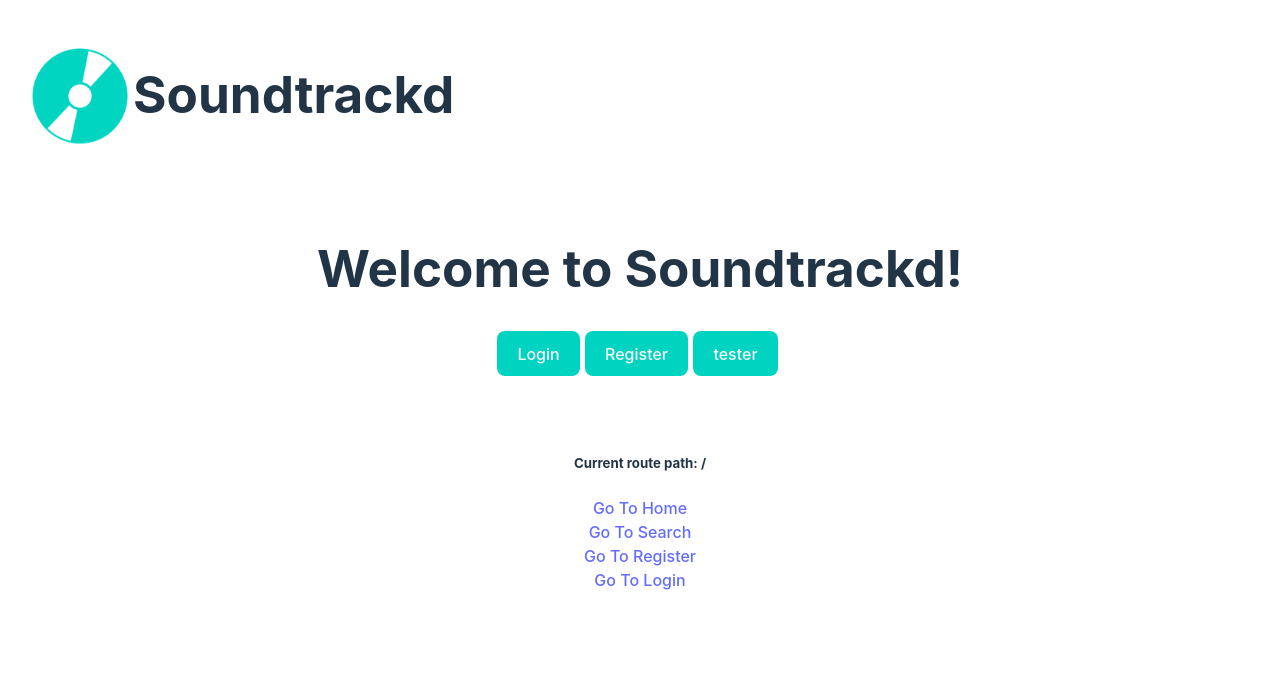
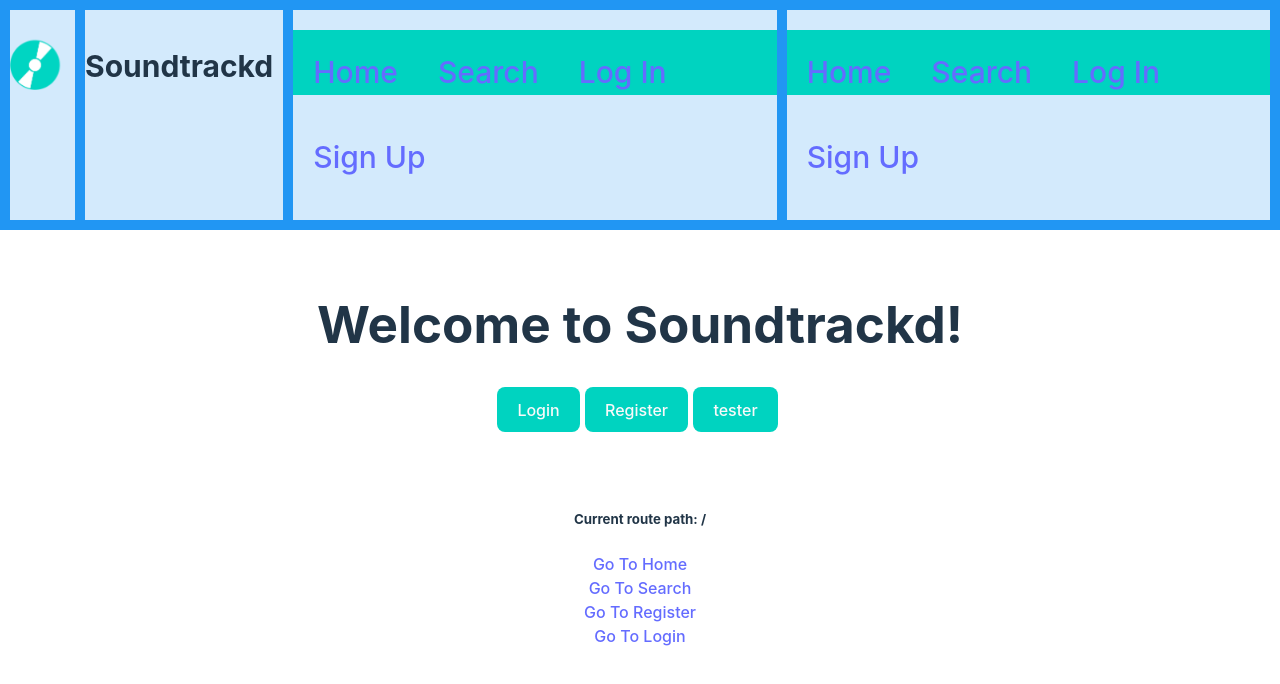
Before and after one commit to UhOhDonovan/soundtrackd-frontend, a Vue app: page / in a window 1280 px wide. Shown: the top 684 px of the page. Built offline with nearby package versions, Linux system fonts and the light colour scheme.

Commit message:
Work on navbar, not quite done

```diff
--- a/src/App.vue
+++ b/src/App.vue
@@ -1,13 +1,11 @@
 <script setup lang="ts">
+import NavBar from "./components/NavBar.vue";
 </script>
 
 <template>
-  <div class="row" style="justify-content: left;">
-    <RouterLink to="/">
-      <img src="/soundtrackd-logo.png" class="logo" alt="Soundtrackd logo" style="margin-right: 5px;" />
-    </RouterLink>
-    <h1>Soundtrackd</h1>
-  </div>
+  <NavBar />
+
+
   <main>
     <RouterView />
   </main>
@@ -25,16 +23,21 @@
 </template>
 
 <style scoped>
-.logo {
-  height: 6em;
-  padding-top: 1em;
-  padding-bottom: 1.5em;
-  padding-right: 0em;
-  will-change: filter;
-  transition: filter 300ms;
+
+.nav-link {
+  float: center;
+  color: white;
+  text-align: center;
+  padding: 14px 16px;
+  text-decoration: none;
 }
 
-.logo:hover {
-  filter: drop-shadow(0 0 2em #00D3C0);
+.nav-link a {
+  display: block;
+  color: white;
+  text-align: center;
+  padding: 14px 16px;
+  text-decoration: none;
 }
+
 </style>
--- /dev/null
+++ b/src/components/NavBar.vue
@@ -0,0 +1,84 @@
+<script setup lang="ts">
+
+</script>
+
+<template>
+  <div class="grid-container" style="display:flex; flex-direction: row">
+    <div class="item1">
+      <RouterLink to="/">
+        <img src="/soundtrackd-logo.png" class="logo" alt="Soundtrackd logo" style="margin-right: 5px;" />
+      </RouterLink>
+    </div>
+    <div class="item2">
+      <RouterLink to="/"><h1 class="logo-text">Soundtrackd</h1></RouterLink>
+    </div>
+    <div class="item3">
+      <nav>
+        <li class="nav-link"><RouterLink to="/">Home</RouterLink></li>
+        <li class="nav-link"><RouterLink to="/search">Search</RouterLink></li>
+        <li class="nav-link"><RouterLink to="/login">Log In</RouterLink></li>
+        <li class="nav-link"><RouterLink to="/register">Sign Up</RouterLink></li>
+      </nav>
+    </div>
+    <div class="item4">
+      <nav>
+        <li class="nav-link"><RouterLink to="/">Home</RouterLink></li>
+        <li class="nav-link"><RouterLink to="/search">Search</RouterLink></li>
+        <li class="nav-link"><RouterLink to="/login">Log In</RouterLink></li>
+        <li class="nav-link"><RouterLink to="/register">Sign Up</RouterLink></li>
+      </nav>
+    </div>
+  </div>
+</template>
+
+<style scoped>
+/* .grid-container{
+  display: grid;
+  grid-template-columns: 10% 20% 70%;
+  height: 10%;
+} */
+.grid-container {
+  display: grid;
+  grid-template-columns: 30px 200px auto;
+  grid-gap: 10px;
+  background-color: #2196F3;
+  padding: 10px;
+}
+
+.grid-container > div {
+  background-color: rgba(255, 255, 255, 0.8);
+  text-align: center;
+  padding: 20px 0;
+  font-size: 30px;
+}
+
+.logo {
+  height: 50px;
+  padding-top: 10px;
+  padding-bottom: 10px;
+  padding-right: 10px;
+  will-change: filter;
+  transition: filter 300ms;
+}
+/*
+.logo:hover {
+  filter: drop-shadow(0 0 2em #00D3C0);
+}
+*/
+.logo-text{
+  font-size: 30px;
+  color: #213547;
+  padding-right: 10px;
+}
+nav {
+  height: 65px;
+  /* width: 500px; */
+  background-color: #00D3C0;
+}
+
+li {
+  float: left;
+  margin: 20px;
+  display: block;
+}
+</style>
--- a/src/style.css
+++ b/src/style.css
@@ -79,9 +79,9 @@ h1 {
 }
 
 #app {
-  max-width: 1280px;
+  /* max-width: 1280px; */
   margin: 0 auto;
-  padding: 2rem;
+  /* padding: 2rem; */
   text-align: center;
 }
 
```
